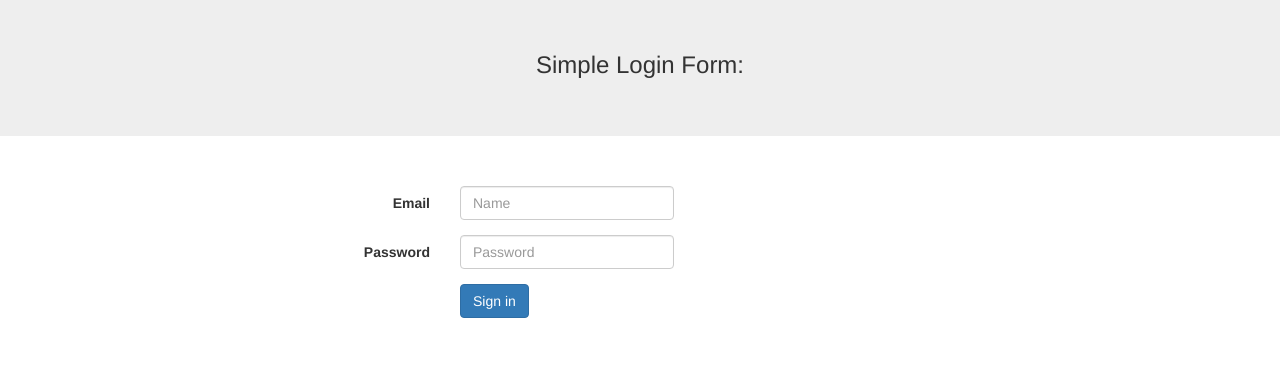
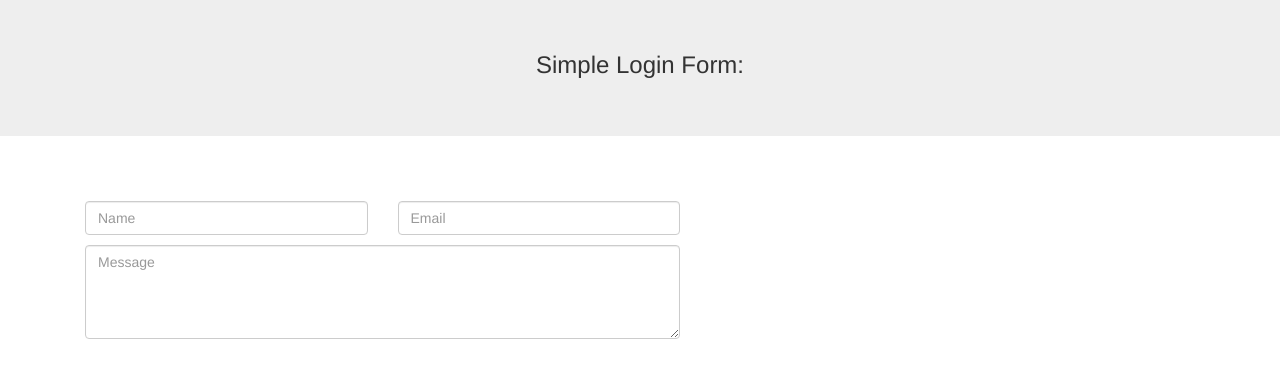
Before and after one commit to aharpt/Bootstrap-form-validation, a website: page contact-form/index.html in a window 1280 px wide. Shown: the part 58-436 px from the top of the page. Drawn offline with nearby package versions, Linux system fonts and the light colour scheme.

Commit message:
Worked on html/css for contact form

```diff
--- a/contact-form/css/styles.css
+++ b/contact-form/css/styles.css
@@ -52,3 +52,8 @@ body {
 .error-message {
   color: #a94442;
 }
+
+.col-sm-5,
+.col-sm-10 {
+  margin-bottom: 10px;
+}
--- a/contact-form/index.html
+++ b/contact-form/index.html
@@ -48,23 +48,20 @@
 
     <div class="container">
       <div class="row">
-        <div class="col-lg-6 col-md-8">
-          <form class="form-horizontal" autocomplete="off">
+        <div class="col-lg-8 col-md-10">
+          <form class="form-vertical" autocomplete="off">
             <div class="form-group">
-              <label for="inputName3" class="col-sm-2 control-label" id="name-label">Email</label>
               <div class="col-sm-5">
-                <input type="name" class="form-control" id="inputName3" placeholder="Name">
+                <!-- <label for="exampleInputName2">Name</label> -->
+                <input type="text" class="form-control" id="exampleInputName2" placeholder="Name">
               </div>
-            </div>
-            <div class="form-group">
-              <label for="inputPassword3" class="col-sm-2 control-label" id="password-label">Password</label>
               <div class="col-sm-5">
-                <input type="password" class="form-control" id="inputPassword3" placeholder="Password">
+                <!-- <label for="exampleInputName2">Email</label> -->
+                <input type="email" class="form-control" id="exampleInputEmail2" placeholder="Email">
               </div>
-            </div>
-            <div class="form-group">
-              <div class="col-sm-offset-2 col-sm-10">
-                <button type="submit" class="btn btn-primary">Sign in</button>
+              <div class="col-sm-10">
+                <!-- <label for="exampleInputName2">Message</label> -->
+                <textarea class="form-control" rows="4" placeholder="Message"></textarea>
               </div>
             </div>
           </form>
```
